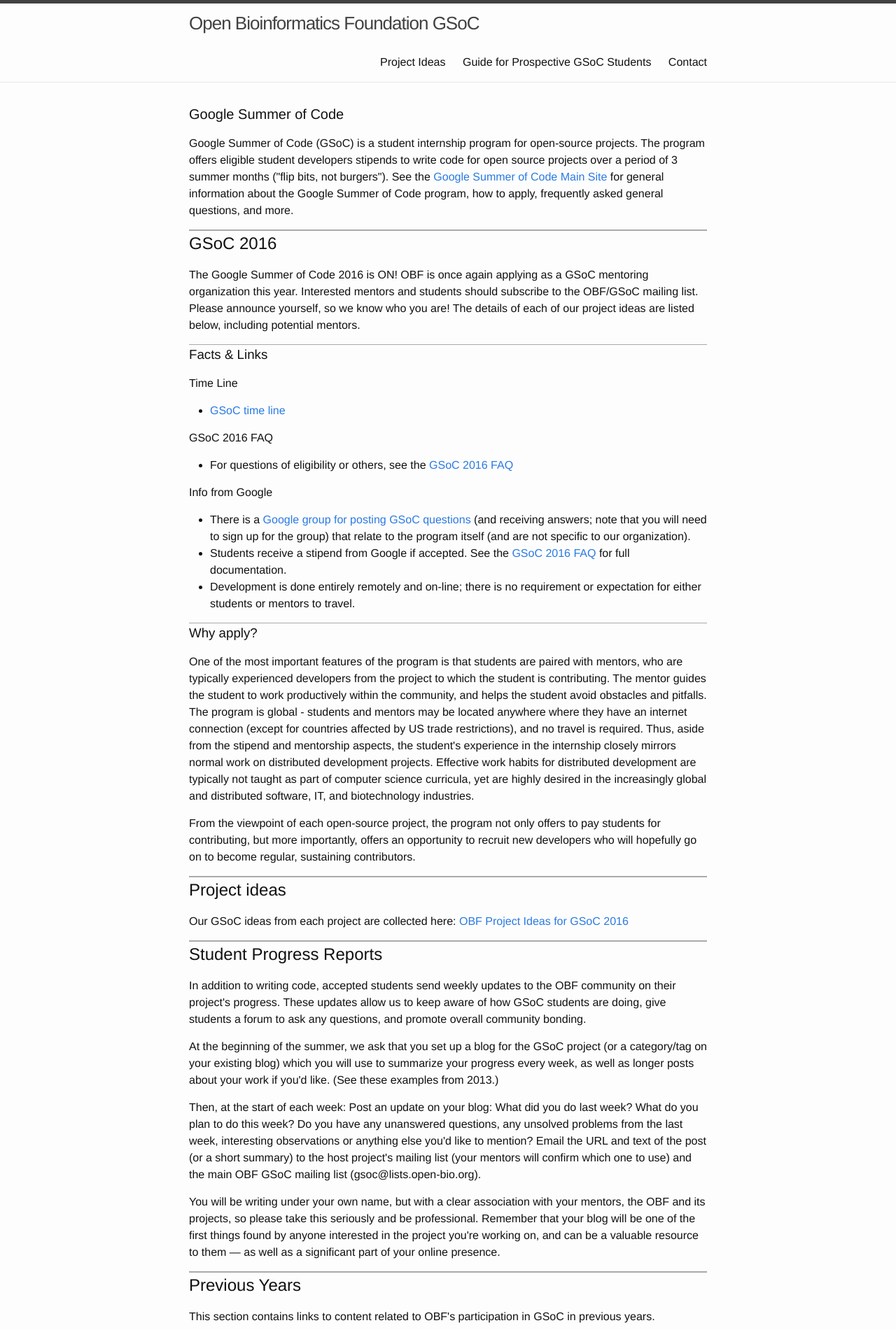
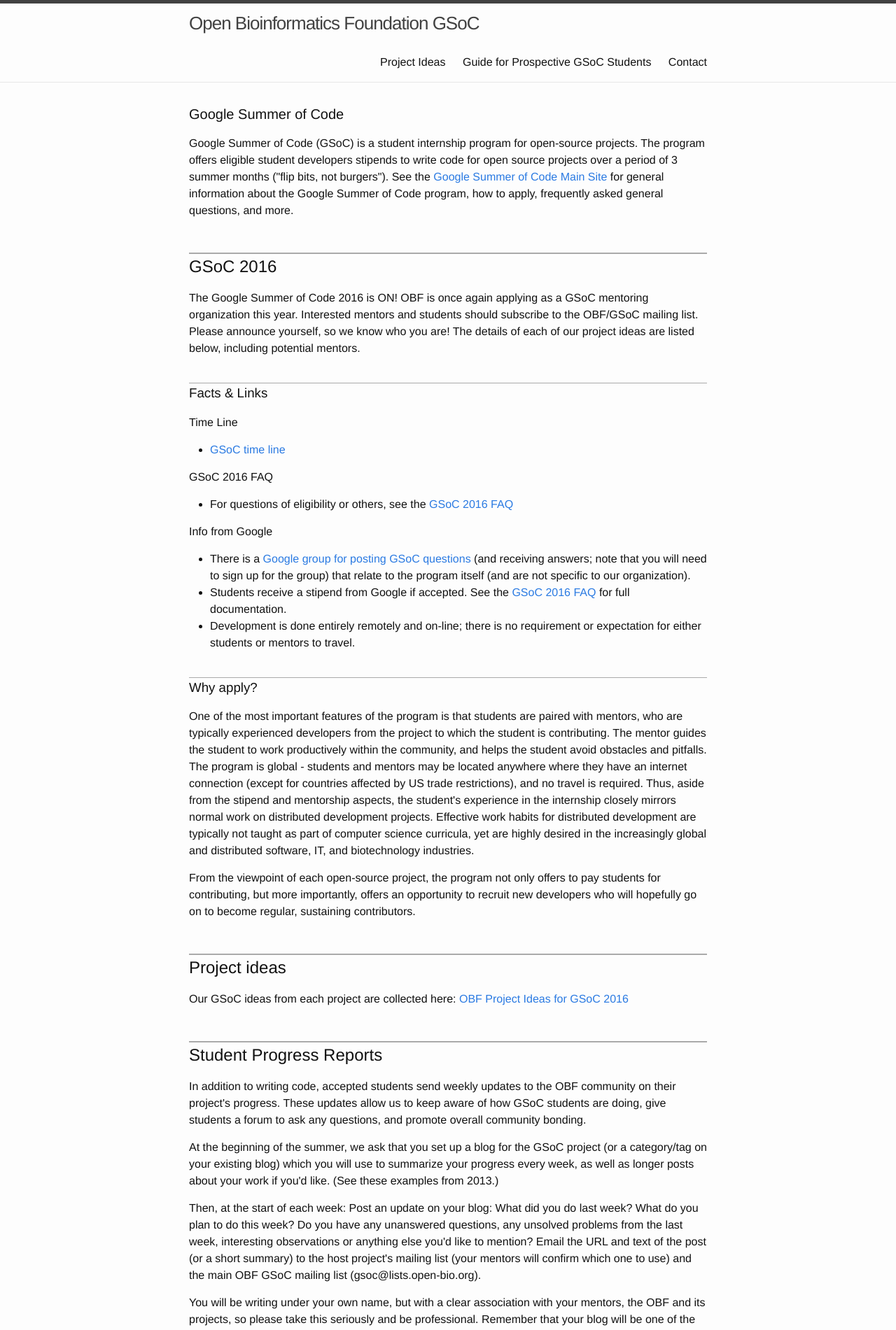
Before and after one commit to OBF/GSoC, a Jekyll site: the page built from index.html, in a window 1280 px wide. Shown: the top 1901 px of the page at 70% size. Built offline with Jekyll 4.4.1, drawn with Linux system fonts in a browser that asks for light colours.

Commit message:
Add more margin before headings
Signed-off-by: Kai Blin <kblin@biosustain.dtu.dk>

```diff
--- a/_sass/_layout.scss
+++ b/_sass/_layout.scss
@@ -194,6 +194,7 @@
     background-color: #aaa;
     content: '';
     height: 1px;
+    margin-top: 2em;
 }
 
 h2:before {
@@ -201,6 +202,7 @@
     background-color: #aaa;
     content: '';
     height: 2px;
+    margin-top: 2em;
 }
 
 .easy {
```
